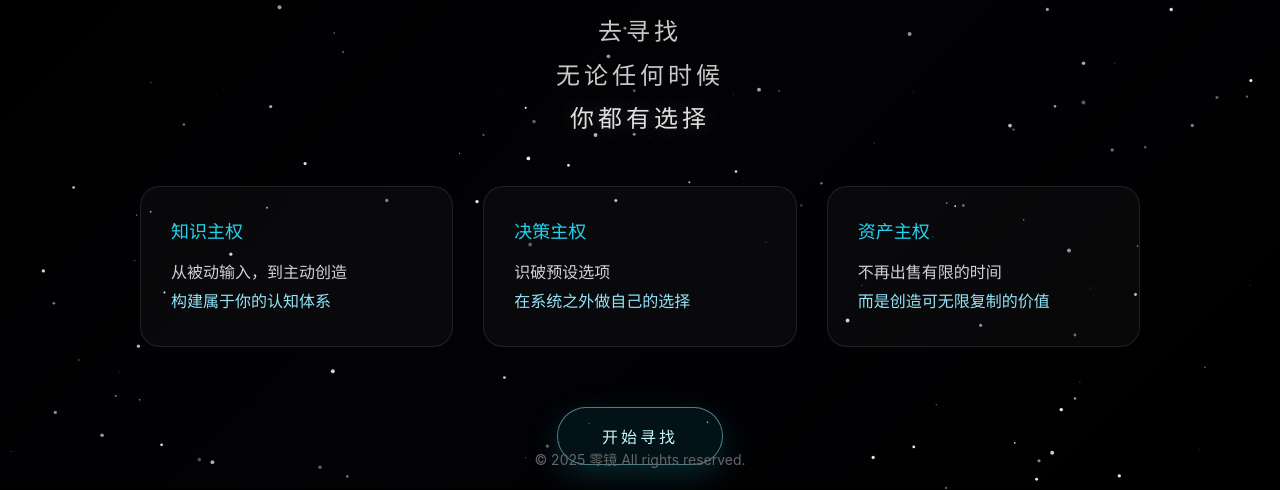
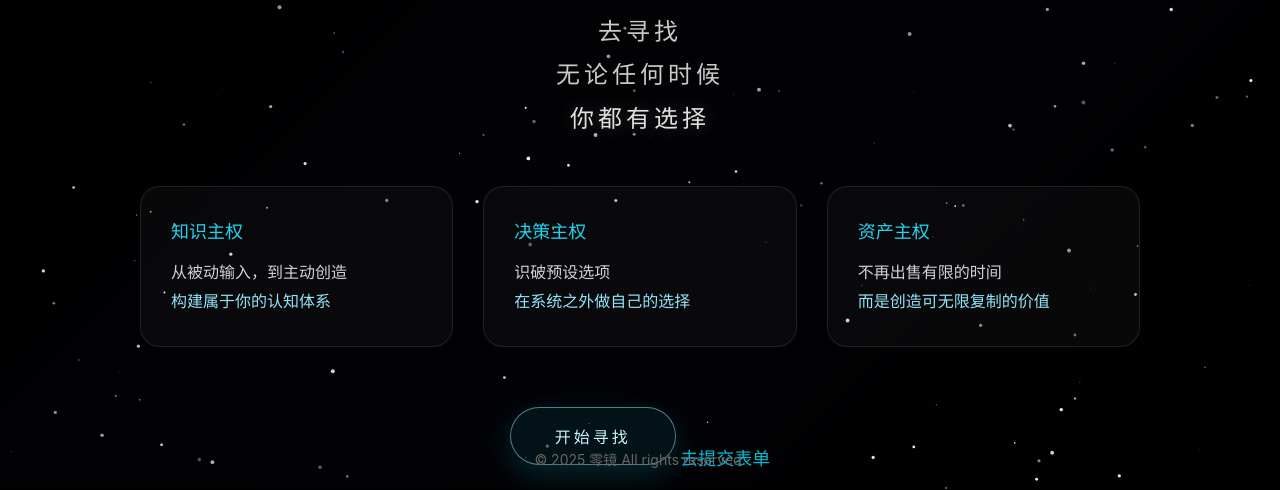
Before and after one commit to 295755247/github.io, a plain HTML site: page index.html in a window 1280 px wide. Shown: the part 311-801 px from the top of the page. Drawn offline with Linux system fonts and the light colour scheme; animation ran at ten frames a second.

Commit message:
Update index.html

```diff
--- a/index.html
+++ b/index.html
@@ -254,6 +254,10 @@
     <!-- CTA按钮 -->
     <div class="cta-section">
       <a href="/chapters.html" class="cta-button" id="ctaBtn">开始寻找</a>
+      <a href="/assessment.html" style="color:#00bcd4; text-decoration:none; font-size:18px;">
+  去提交表单
+</a>
+
     </div>
   </div>
 
```
